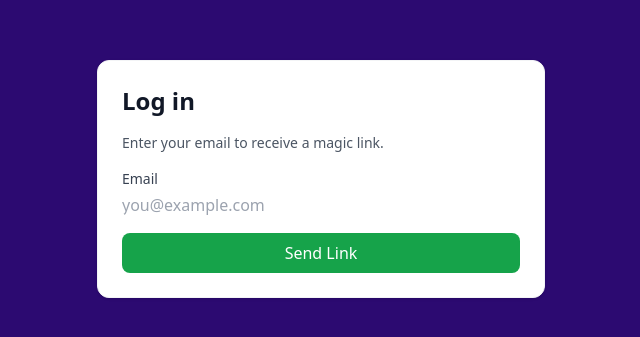
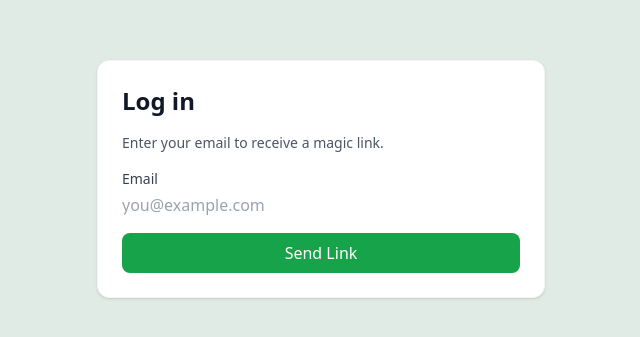
Before and after one commit to yaogara/logbook-mvp, a React (Vite) app: page /login in a window 1280 px wide. Shown: the part 221-558 px from the top of the page, without its empty margins (319-959 px from the left). Built offline with nearby package versions, Linux system fonts and the light colour scheme; no server answers; the database is empty.

Commit message:
Update index.css

```diff
--- a/src/index.css
+++ b/src/index.css
@@ -2,78 +2,71 @@
 @tailwind components;
 @tailwind utilities;
 
+/* Safe area variables */
 :root {
-  /* Support for iOS + Android edge-to-edge */
-  --safe-area-inset-top: env(safe-area-inset-top, 0px);
-  --safe-area-inset-bottom: env(safe-area-inset-bottom, 0px);
+  --safe-top: env(safe-area-inset-top, 0px);
+  --safe-bottom: env(safe-area-inset-bottom, 0px);
 }
 
-/* Ensure full viewport height and width */
+/* Fullscreen, stable PWA layout */
 html, body, #root {
   margin: 0;
   padding: 0;
   width: 100%;
-  min-height: 100vh;
+  min-height: 100dvh;          /* ✔ correct for Android PWAs */
   overflow-x: hidden;
-  padding-top: var(--safe-area-inset-top);
-  padding-bottom: var(--safe-area-inset-bottom);
-  background-color: #2c0a71; /* Match your app's theme color */
+  background: rgb(var(--bg));  /* ✔ theme-based */
 }
 
-/* For iOS PWA fullscreen */
+/* iOS fullscreen behavior */
 @supports (-webkit-touch-callout: none) {
   html, body {
-    /* Allow scrolling on iOS */
+    min-height: 100%;
     height: auto;
-    min-height: 100%;
     -webkit-overflow-scrolling: touch;
   }
 }
 
-/* Ensure the root element can scroll if content overflows */
+/* Root container */
 #root {
   display: flex;
   flex-direction: column;
-  min-height: 100vh;
+  min-height: 100dvh;  /* ✔ ensures full-height container */
+  padding-top: var(--safe-top);      /* apply once */
+  padding-bottom: var(--safe-bottom);
 }
 
 @layer base {
   :root {
-    /* Earthy theme - light sage background with warm accents */
-    --bg: 225 235 230; /* Light sage #E1EBE6 */
-    --bg-gradient-from: 225 235 230; /* light sage */
-    --bg-gradient-to: 210 225 218; /* slightly darker sage */
-    --fg: 30 40 35; /* Dark forest text #1E2823 */
-    --muted: 90 100 95; /* Medium grey-green #5A645F */
-    --primary: 203 108 62; /* Terracotta #CB6C3E */
-    --primary-600: 180 88 48; /* Darker terracotta #B45830 */
-    --primary-700: 156 72 38; /* Deep terracotta #9C4826 */
-    --ring: 223 138 92; /* Light terracotta #DF8A5C */
-    --card: 245 250 248; /* Off-white card #F5FAF8 */
-    --card-hover: 235 245 240; /* Light hover #EBF5F0 */
-    --border: 200 215 208; /* Soft sage border #C8D7D0 */
-    --input-bg: 255 255 255; /* White inputs #FFFFFF */
+    --bg: 225 235 230;
+    --bg-gradient-from: 225 235 230;
+    --bg-gradient-to: 210 225 218;
+    --fg: 30 40 35;
+    --muted: 90 100 95;
+    --primary: 203 108 62;
+    --primary-600: 180 88 48;
+    --primary-700: 156 72 38;
+    --ring: 223 138 92;
+    --card: 245 250 248;
+    --card-hover: 235 245 240;
+    --border: 200 215 208;
+    --input-bg: 255 255 255;
   }
 
   .dark {
-    /* Darker earthy theme for dark mode */
-    --bg: 18 32 27; /* Deeper forest #12201B */
+    --bg: 18 32 27;
     --bg-gradient-from: 18 32 27;
-    --bg-gradient-to: 24 44 37; /* forest green */
-    --fg: 250 247 239; /* Warm cream */
-    --muted: 148 142 120; /* Muted tan #948E78 */
-    --primary: 203 108 62; /* Terracotta */
+    --bg-gradient-to: 24 44 37;
+    --fg: 250 247 239;
+    --muted: 148 142 120;
+    --primary: 203 108 62;
     --primary-600: 180 88 48;
     --primary-700: 156 72 38;
     --ring: 223 138 92;
-    --card: 34 54 46; /* Dark sage #22362E */
-    --card-hover: 45 68 58; /* Sage green */
-    --border: 55 82 70; /* Dark olive */
-    --input-bg: 24 40 34; /* Very dark olive #182822 */
-  }
-
-  html, body, #root {
-    @apply h-full;
+    --card: 34 54 46;
+    --card-hover: 45 68 58;
+    --border: 55 82 70;
+    --input-bg: 24 40 34;
   }
 
   body {
```
